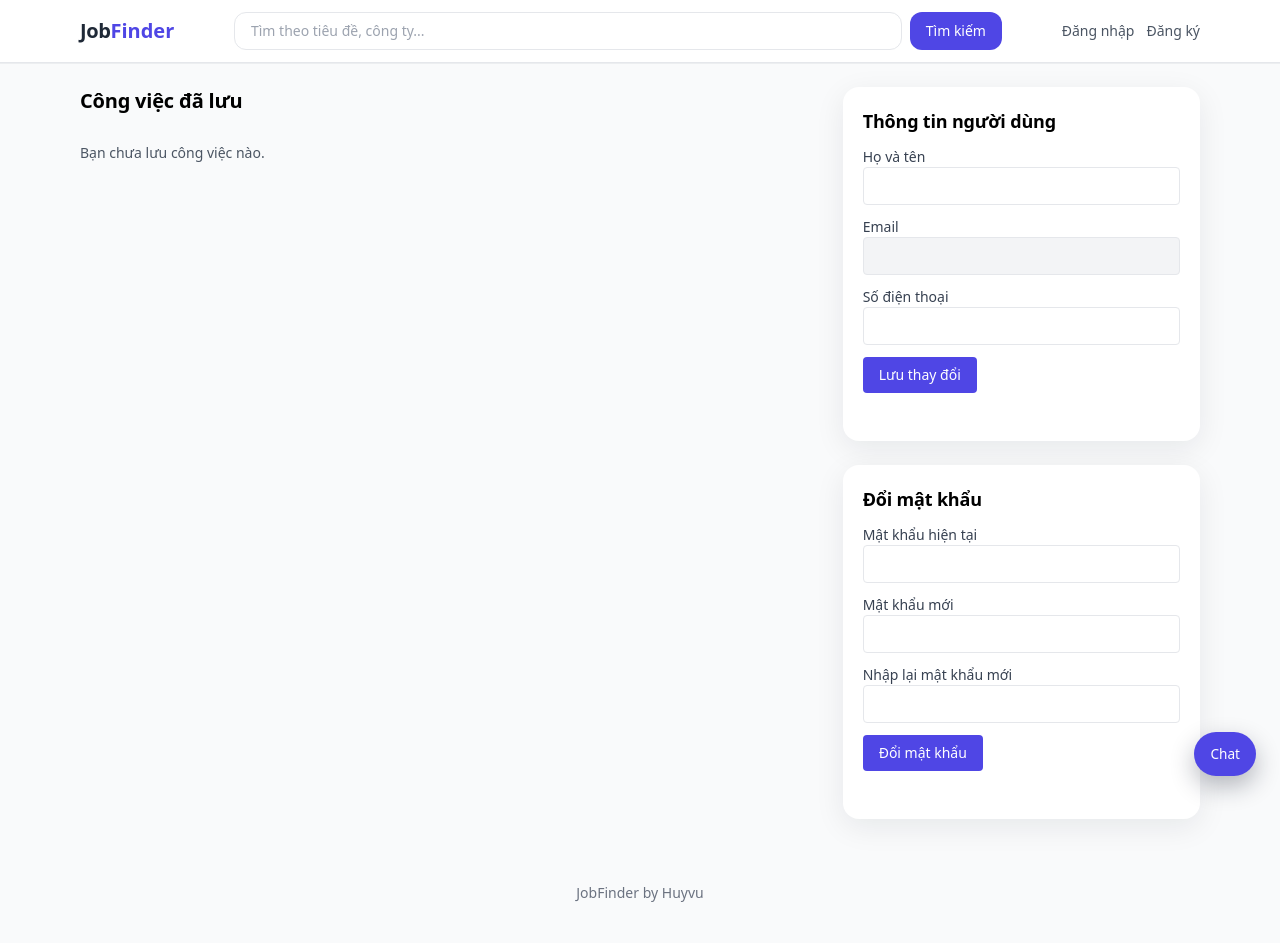
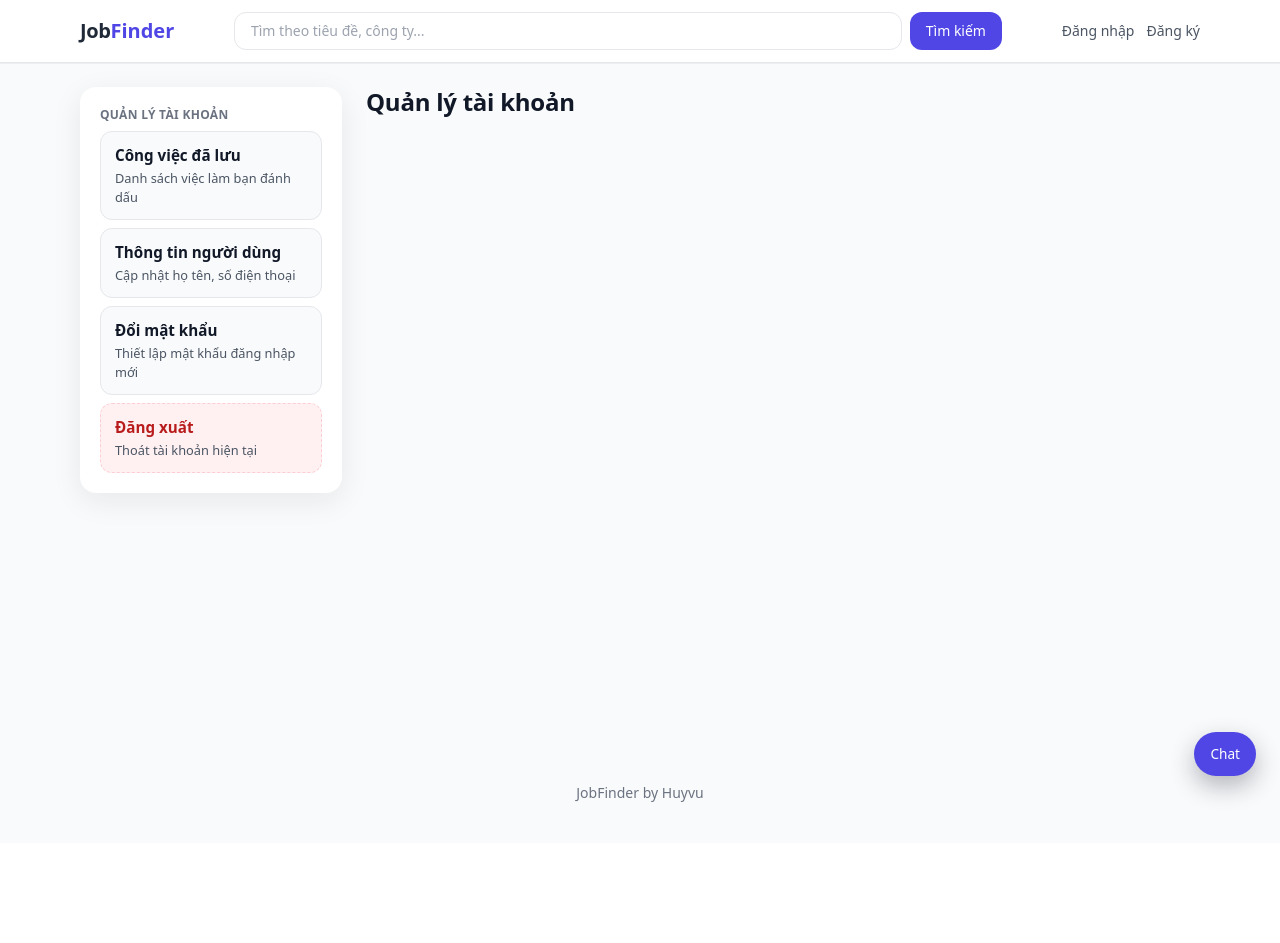
Before and after one commit to 22021202-VU-VAN-HUY/pull_data_topcv, a Flask app: template web/templates/profile.html in a window 1280 px wide. After the commit the page ends 802 px from the top, so only its background shows below. Run offline with Flask 3, Linux system fonts and the light colour scheme; the template is opened without the code that fills it, so the values that code supplies are empty; some libraries are stand-ins or nearby versions.

Commit message:
Refine profile sections into dedicated views

```diff
--- a/app/api/auth.py
+++ b/app/api/auth.py
@@ -64,58 +64,80 @@ def register_page():
 
 @auth_bp.route("/profile")
 def profile_page():
+    """Chuyển hướng sang trang mặc định (công việc đã lưu)."""
     user = get_current_user()
     if not user:
         return redirect(url_for("auth.login_page"))
 
-    with get_connection() as conn:
-        with conn.cursor() as cur:
-            cur.execute(
-                """
-                SELECT
-                    j.id AS job_id,
-                    j.title,
-                    COALESCE(c.name, '') AS company,
-                    COALESCE(
-                        (
-                            SELECT jl.location_text
-                            FROM job_locations jl
-                            WHERE jl.job_id = j.id
-                            ORDER BY jl.is_primary DESC, jl.sort_order, jl.id
-                            LIMIT 1
-                        ),
-                        ''
-                    ) AS location_text,
-                    COALESCE(j.salary_raw_text, 'Thoả thuận') AS salary_text
-                FROM user_job_bookmarks b
-                JOIN jobs j ON j.id = b.job_id
-                LEFT JOIN companies c ON j.company_id = c.id
-                WHERE b.user_id = %(user_id)s
-                ORDER BY j.crawled_at DESC NULLS LAST, j.id DESC
-                """,
-                {"user_id": user["id"]},
-            )
-            rows = cur.fetchall()
+    return redirect(url_for("auth.profile_section", section="bookmarks"))
+
+
+@auth_bp.route("/profile/<section>")
+def profile_section(section: str):
+    user = get_current_user()
+    if not user:
+        return redirect(url_for("auth.login_page"))
+
+    sections = {
+        "bookmarks": "Công việc đã lưu",
+        "info": "Thông tin người dùng",
+        "password": "Đổi mật khẩu",
+    }
+
+    if section not in sections:
+        return redirect(url_for("auth.profile_section", section="bookmarks"))
 
     saved_jobs = []
-    for r in rows:
-        loc = r["location_text"] or ""
-        saved_jobs.append(
-            {
-                "job_id": r["job_id"],
-                "title": r["title"],
-                "company": r["company"],
-                "city": loc,
-                "district": None,
-                "salary_text": r["salary_text"],
-            }
-        )
+    if section == "bookmarks":
+        with get_connection() as conn:
+            with conn.cursor() as cur:
+                cur.execute(
+                    """
+                    SELECT
+                        j.id AS job_id,
+                        j.title,
+                        COALESCE(c.name, '') AS company,
+                        COALESCE(
+                            (
+                                SELECT jl.location_text
+                                FROM job_locations jl
+                                WHERE jl.job_id = j.id
+                                ORDER BY jl.is_primary DESC, jl.sort_order, jl.id
+                                LIMIT 1
+                            ),
+                            ''
+                        ) AS location_text,
+                        COALESCE(j.salary_raw_text, 'Thoả thuận') AS salary_text
+                    FROM user_job_bookmarks b
+                    JOIN jobs j ON j.id = b.job_id
+                    LEFT JOIN companies c ON j.company_id = c.id
+                    WHERE b.user_id = %(user_id)s
+                    ORDER BY j.crawled_at DESC NULLS LAST, j.id DESC
+                    """,
+                    {"user_id": user["id"]},
+                )
+                rows = cur.fetchall()
+
+        for r in rows:
+            loc = r["location_text"] or ""
+            saved_jobs.append(
+                {
+                    "job_id": r["job_id"],
+                    "title": r["title"],
+                    "company": r["company"],
+                    "city": loc,
+                    "district": None,
+                    "salary_text": r["salary_text"],
+                }
+            )
 
     return render_template(
         "profile.html",
-        title="Quản lý tài khoản",
+        title=f"{sections[section]} - Quản lý tài khoản",
         user=user,
         saved_jobs=saved_jobs,
+        current_section=section,
+        section_title=sections[section],
     )
 
 
--- a/web/static/css/base.css
+++ b/web/static/css/base.css
@@ -46,3 +46,7 @@
 .base-user-dropdown {
   min-width: 12rem;
 }
+
+.base-user-divider {
+  border-top: 1px solid #e5e7eb;
+}
--- a/web/static/css/profile.css
+++ b/web/static/css/profile.css
@@ -14,3 +14,54 @@
 .profile-empty {
   padding: 0.75rem 0;
 }
+
+.profile-nav-links {
+  width: 100%;
+}
+
+.profile-nav-link {
+  display: flex;
+  flex-direction: column;
+  gap: 2px;
+  border: 1px solid #e5e7eb;
+  border-radius: 12px;
+  padding: 12px 14px;
+  background: #f9fafb;
+  color: #111827;
+  transition: all 0.15s ease;
+  text-decoration: none;
+}
+
+.profile-nav-link:hover {
+  background: #eef2ff;
+  border-color: #c7d2fe;
+  box-shadow: 0 4px 12px rgba(0, 0, 0, 0.03);
+}
+
+.profile-nav-link[aria-current="page"],
+.profile-nav-link[aria-current="true"] {
+  background: #eef2ff;
+  border-color: #6366f1;
+  box-shadow: 0 6px 16px rgba(99, 102, 241, 0.15);
+}
+
+.profile-nav-title {
+  font-weight: 600;
+  font-size: 0.95rem;
+}
+
+.profile-nav-desc {
+  font-size: 0.8rem;
+  color: #4b5563;
+}
+
+.profile-nav-logout {
+  border-style: dashed;
+  border-color: #fecdd3;
+  background: #fff1f2;
+  color: #b91c1c;
+}
+
+.profile-header h1 {
+  letter-spacing: -0.01em;
+}
--- a/web/static/js/layout.js
+++ b/web/static/js/layout.js
@@ -71,7 +71,7 @@
     const navRegister = document.getElementById("nav-register");
     const navUserMenu = document.getElementById("nav-user-menu");
     const navUserName = document.getElementById("nav-user-name");
-    const navLogout = document.getElementById("nav-logout");
+    const logoutButtons = document.querySelectorAll("#nav-logout, [data-logout-button]");
     const navUserBtn = document.getElementById("nav-user-button");
     const navDropdown = document.getElementById("nav-user-dropdown");
 
@@ -116,8 +116,8 @@
       // không sao, giữ giao diện mặc định (chưa login)
     }
 
-    if (navLogout) {
-      navLogout.addEventListener("click", async () => {
+    logoutButtons.forEach((btn) => {
+      btn.addEventListener("click", async () => {
         try {
           await window.apiClient.post("/api/logout", {});
         } catch (err) {
@@ -125,7 +125,7 @@
         }
         window.location.href = "/";
       });
-    }
+    });
   }
 
   document.addEventListener("DOMContentLoaded", () => {
--- a/web/templates/base.html
+++ b/web/templates/base.html
@@ -71,9 +71,16 @@
               id="nav-user-dropdown"
               class="base-user-dropdown hidden absolute right-0 mt-2 w-52 bg-white border border-gray-200 rounded-xl shadow-lg py-2 text-sm z-20"
             >
-              <a href="{{ url_for('auth.profile_page') }}" class="block px-4 py-2 hover:bg-gray-50">
-                Công việc đã lưu & thông tin
+              <a href="{{ url_for('auth.profile_section', section='bookmarks') }}" class="block px-4 py-2 hover:bg-gray-50">
+                Công việc đã lưu
               </a>
+              <a href="{{ url_for('auth.profile_section', section='info') }}" class="block px-4 py-2 hover:bg-gray-50">
+                Thông tin người dùng
+              </a>
+              <a href="{{ url_for('auth.profile_section', section='password') }}" class="block px-4 py-2 hover:bg-gray-50">
+                Đổi mật khẩu
+              </a>
+              <div class="base-user-divider my-1"></div>
               <button
                 type="button"
                 id="nav-logout"
--- a/web/templates/profile.html
+++ b/web/templates/profile.html
@@ -1,13 +1,61 @@
 {% extends "base.html" %}
 {% block content %}
-  <div class="profile-layout grid grid-cols-1 lg:grid-cols-3 gap-6">
-    <!-- JOB ĐÃ LƯU -->
-    <section class="profile-bookmarks lg:col-span-2">
-      <h2 class="profile-section-title text-xl font-semibold mb-4">
-        Công việc đã lưu
-      </h2>
+  <div class="profile-shell grid grid-cols-1 lg:grid-cols-4 gap-6">
+    <aside class="profile-nav base-card bg-white p-4 lg:p-5 h-fit">
+      <div class="text-xs font-semibold text-gray-500 uppercase tracking-wide mb-2">
+        Quản lý tài khoản
+      </div>
+      <nav class="profile-nav-links flex lg:flex-col gap-2">
+        <a
+          class="profile-nav-link"
+          href="{{ url_for('auth.profile_section', section='bookmarks') }}"
+          aria-current="{{ 'page' if current_section == 'bookmarks' else 'false' }}"
+        >
+          <span class="profile-nav-title">Công việc đã lưu</span>
+          <span class="profile-nav-desc">Danh sách việc làm bạn đánh dấu</span>
+        </a>
+        <a
+          class="profile-nav-link"
+          href="{{ url_for('auth.profile_section', section='info') }}"
+          aria-current="{{ 'page' if current_section == 'info' else 'false' }}"
+        >
+          <span class="profile-nav-title">Thông tin người dùng</span>
+          <span class="profile-nav-desc">Cập nhật họ tên, số điện thoại</span>
+        </a>
+        <a
+          class="profile-nav-link"
+          href="{{ url_for('auth.profile_section', section='password') }}"
+          aria-current="{{ 'page' if current_section == 'password' else 'false' }}"
+        >
+          <span class="profile-nav-title">Đổi mật khẩu</span>
+          <span class="profile-nav-desc">Thiết lập mật khẩu đăng nhập mới</span>
+        </a>
+        <button
+          type="button"
+          data-logout-button
+          class="profile-nav-link profile-nav-logout text-left"
+        >
+          <span class="profile-nav-title">Đăng xuất</span>
+          <span class="profile-nav-desc">Thoát tài khoản hiện tại</span>
+        </button>
+      </nav>
+    </aside>
+
+    <section class="profile-content lg:col-span-3 space-y-4">
+      <header class="profile-header flex items-start justify-between flex-wrap gap-2">
+        <div>
+          <p class="text-sm text-gray-500">{{ user.email }}</p>
+          <h1 class="text-2xl font-semibold text-gray-900 leading-tight">
+            {{ section_title or 'Quản lý tài khoản' }}
+          </h1>
+        </div>
+      </header>
+
+      {% if current_section == 'bookmarks' %}
+        <div class="base-card bg-white p-5">
+          <h2 class="profile-section-title text-lg font-semibold mb-3">Công việc đã lưu</h2>
           {% if saved_jobs and saved_jobs|length > 0 %}
-        <div class="grid grid-cols-1 sm:grid-cols-2 gap-4">
+            <div class="grid grid-cols-1 md:grid-cols-2 gap-4">
               {% for j in saved_jobs %}
                 <div class="home-job-card-wrapper relative h-full">
                   <a
@@ -43,10 +91,8 @@
               Bạn chưa lưu công việc nào.
             </p>
           {% endif %}
-    </section>
-
-    <!-- THÔNG TIN USER + ĐỔI PASSWORD -->
-    <aside class="profile-sidebar lg:col-span-1 space-y-6">
+        </div>
+      {% elif current_section == 'info' %}
         <section class="base-card profile-section bg-white p-5">
           <h2 class="profile-section-title text-lg font-semibold mb-3">
             Thông tin người dùng
@@ -90,7 +136,7 @@
             <div id="profile-status" class="profile-status text-xs text-gray-600 mt-1"></div>
           </form>
         </section>
-
+      {% elif current_section == 'password' %}
         <section class="base-card profile-section bg-white p-5">
           <h2 class="profile-section-title text-lg font-semibold mb-3">
             Đổi mật khẩu
@@ -130,6 +176,7 @@
             <div id="pw-status" class="profile-status text-xs text-gray-600 mt-1"></div>
           </form>
         </section>
-    </aside>
+      {% endif %}
+    </section>
   </div>
 {% endblock %}
```
Lines whose indentation alone changed are shown as unchanged.
